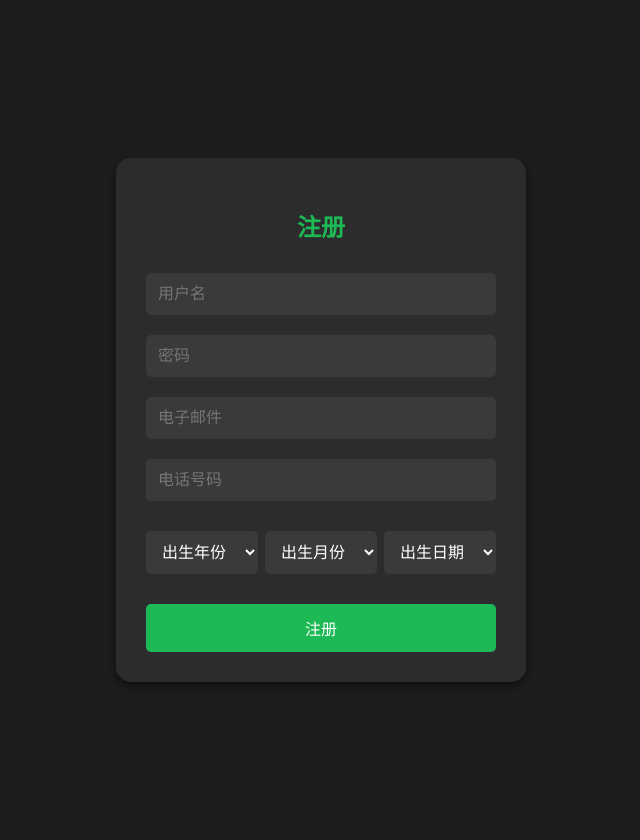
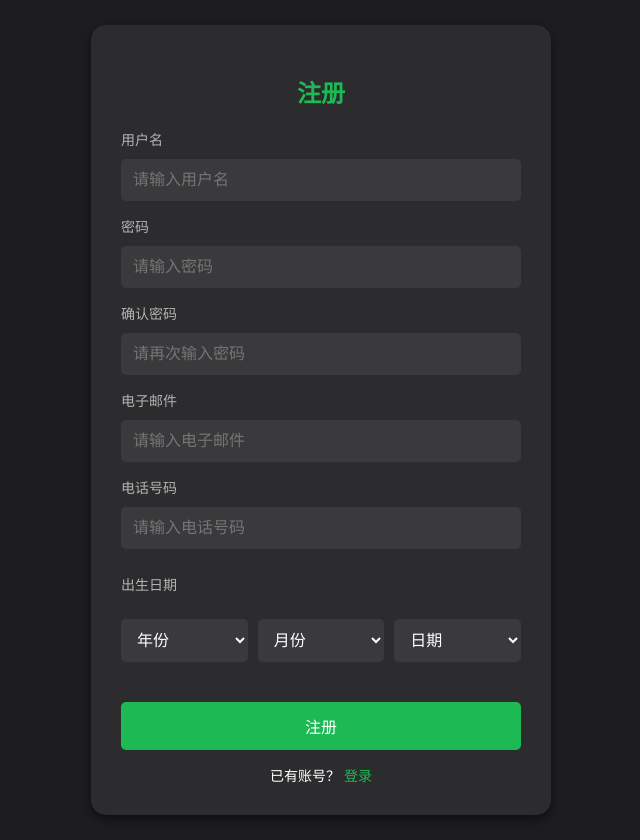
Before and after one commit to tankkkJiang/NNMusic-DatabaseProject, a Flask app: page /register in a window 1280 px wide. Shown: the whole page, without its empty margins (319-959 px from the left). Run offline with Flask 3, Linux system fonts and the light colour scheme; some libraries are stand-ins or nearby versions.

Commit message:
最新版最终版

```diff
--- a/app.py
+++ b/app.py
@@ -15,6 +15,14 @@ def index():
     return redirect('/login')
 
 
+@app.route('/logout')
+def logout():
+    # 清除用户会话数据
+    session.clear()
+    # 重定向到登录页面
+    return redirect(url_for('login'))
+
+
 # 注册页面的路由
 @app.route('/register', methods=['GET', 'POST'])
 @app.route('/register.html', methods=['GET', 'POST'])
@@ -23,33 +31,50 @@ def register():
         # 获取表单数据
         user_name = request.form['user_name']
         password = request.form['password']
+        confirm_password = request.form.get('confirm_password')
         email = request.form['email']
         tel = request.form['tel']
-        year = int(request.form['year'])
-        month = int(request.form['month'])
-        day = int(request.form['day'])
+        year = request.form['year']
+        month = request.form['month']
+        day = request.form['day']
+
+        # 检查密码和确认密码是否一致
+        if password != confirm_password:
+            flash("密码和确认密码不一致，请重新输入。", "error")
+            return redirect(url_for('register'))
 
         # 检查用户名是否已存在
-        with db.get_db_connection() as connection:
-            cursor = connection.cursor()
-            cursor.execute("SELECT user_name FROM Users WHERE user_name = %s", (user_name,))
-            existing_user = cursor.fetchone()
-            cursor.close()
+        try:
+            with db.get_db_connection() as connection:
+                cursor = connection.cursor()
+                cursor.execute("SELECT user_name FROM Users WHERE user_name = %s", (user_name,))
+                existing_user = cursor.fetchone()
 
-        if existing_user:
-            flash("用户名已存在，请选择其他用户名。", "error")
-            print(f"注册失败：用户名 '{user_name}' 已存在。")
+                if existing_user:
+                    flash("用户名已存在，请选择其他用户名。", "error")
+                    print(f"注册失败：用户名 '{user_name}' 已存在。")
+                    cursor.close()
+                    return redirect(url_for('register'))
+
+                # 插入新用户
+                cursor.execute("""
+                    INSERT INTO Users (user_name, password, email, tel, year, month, day)
+                    VALUES (%s, %s, %s, %s, %s, %s, %s)
+                """, (user_name, password, email, tel, int(year), int(month), int(day)))
+                connection.commit()
+                cursor.close()
+
+            flash("注册成功！", "success")
+            print(f"用户 '{user_name}' 注册成功。")
             return redirect(url_for('register'))
 
-        # 哈希密码
-        hashed_password = generate_password_hash(password)
+        except Exception as e:
+            print(f"Error inserting user '{user_name}': {e}")
+            flash("注册时发生错误，请稍后再试。", "error")
+            return redirect(url_for('register'))
 
-        print(f"注册新用户: {user_name}, 哈希密码: {hashed_password}, 邮箱: {email}, 电话: {tel}, 生日: {year}-{month}-{day}")
-        db.insert_user(user_name, hashed_password, email, tel, year, month, day)
-        flash("注册成功！", "success")
-        print(f"用户 '{user_name}' 注册成功。")
-        return redirect(url_for('register'))
     return render_template('register.html')  # GET 请求，显示注册页面
+
 
 # 登录页面的路由
 @app.route('/login', methods=['GET', 'POST'])
--- a/database.py
+++ b/database.py
@@ -91,7 +91,7 @@ def create_tables():
             CREATE TABLE IF NOT EXISTS Users (
                 user_id SERIAL PRIMARY KEY,
                 user_name VARCHAR(30) NOT NULL UNIQUE,
-                password VARCHAR(15) NOT NULL,
+                password VARCHAR(30) NOT NULL,
                 email VARCHAR(30),
                 tel VARCHAR(11),
                 year INT,
--- a/templates/register.html
+++ b/templates/register.html
@@ -19,7 +19,8 @@
         }
 
         .register-container {
-            width: 350px;
+            width: 100%;
+            max-width: 400px; /* 增加最大宽度 */
             padding: 30px;
             background: #2c2c2e;
             border-radius: 15px;
@@ -33,10 +34,21 @@
             color: #1db954;
         }
 
-        input[type="text"], input[type="password"], input[type="email"], input[type="tel"] {
+        label {
+            display: block;
+            text-align: left;
+            margin-bottom: 5px;
+            font-size: 14px;
+            color: #b3b3b3;
+        }
+
+        input[type="text"],
+        input[type="password"],
+        input[type="email"],
+        input[type="tel"] {
             width: 100%;
             padding: 12px;
-            margin: 10px 0;
+            margin: 5px 0 15px 0;
             border: none;
             border-radius: 5px;
             box-sizing: border-box;
@@ -47,12 +59,15 @@
             transition: background-color 0.3s;
         }
 
-        input[type="text"]:focus, input[type="password"]:focus, input[type="email"]:focus, input[type="tel"]:focus {
+        input[type="text"]:focus,
+        input[type="password"]:focus,
+        input[type="email"]:focus,
+        input[type="tel"]:focus {
             background-color: #4a4a4c;
         }
 
         select {
-            width: 32%;
+            width: 100%;
             padding: 12px;
             border: none;
             border-radius: 5px;
@@ -71,11 +86,25 @@
 
         .date-container {
             display: flex;
-            justify-content: space-between;
-            margin: 10px 0;
+            flex-direction: column; /* 改为垂直排列 */
+            gap: 10px;
+            margin: 10px 0 20px 0;
         }
 
-        button {
+        .date-container label {
+            margin-bottom: 5px;
+        }
+
+        .date-row {
+            display: flex;
+            gap: 10px;
+        }
+
+        .date-row select {
+            flex: 1;
+        }
+
+        button[type="submit"] {
             width: 100%;
             padding: 12px;
             background-color: #1db954;
@@ -88,23 +117,23 @@
             margin-top: 10px;
         }
 
-        button:hover {
+        button[type="submit"]:hover {
             background-color: #17a74a;
         }
 
-        .register-button {
-            padding: 10px 20px;
-            background-color: #007bff;
+        .register-link {
             margin-top: 15px;
-            border-radius: 5px;
             font-size: 14px;
-            width: 100%;
-            transition: background-color 0.3s;
-            cursor: pointer;
         }
 
-        .register-button:hover {
-            background-color: #0056b3;
+        .register-link a {
+            color: #1db954;
+            text-decoration: none;
+            transition: color 0.3s;
+        }
+
+        .register-link a:hover {
+            color: #17a74a;
         }
 
         .modal {
@@ -145,10 +174,25 @@
 
         .flash-success {
             background-color: #4caf50;
+            color: #fff;
+            padding: 10px;
+            border-radius: 5px;
+            margin-bottom: 15px;
         }
 
         .flash-error {
             background-color: #f44336;
+            color: #fff;
+            padding: 10px;
+            border-radius: 5px;
+            margin-bottom: 15px;
+        }
+
+        /* 响应式设计 */
+        @media (max-width: 480px) {
+            .register-container {
+                padding: 20px;
+            }
         }
     </style>
 </head>
@@ -156,38 +200,66 @@
     <div class="register-container">
         <h2>注册</h2>
 
+        <!-- 显示闪现消息 -->
+        {% with messages = get_flashed_messages(with_categories=true) %}
+            {% if messages %}
+                <div class="flash-message">
+                    {% for category, message in messages %}
+                        <div class="flash-{{ category }}">{{ message }}</div>
+                    {% endfor %}
+                </div>
+            {% endif %}
+        {% endwith %}
+
         <!-- 注册表单 -->
         <form id="registerForm" action="/register" method="POST">
-            <input type="text" id="user_name" name="user_name" placeholder="用户名" required><br>
-            <input type="password" id="password" name="password" placeholder="密码" required><br>
-            <input type="email" id="email" name="email" placeholder="电子邮件" required><br>
-            <input type="tel" id="tel" name="tel" placeholder="电话号码" required><br>
+            <label for="user_name">用户名</label>
+            <input type="text" id="user_name" name="user_name" placeholder="请输入用户名" required>
+
+            <label for="password">密码</label>
+            <input type="password" id="password" name="password" placeholder="请输入密码" required>
+
+            <label for="confirm_password">确认密码</label>
+            <input type="password" id="confirm_password" name="confirm_password" placeholder="请再次输入密码" required>
+
+            <label for="email">电子邮件</label>
+            <input type="email" id="email" name="email" placeholder="请输入电子邮件" required>
+
+            <label for="tel">电话号码</label>
+            <input type="tel" id="tel" name="tel" placeholder="请输入电话号码" pattern="[0-9]{10,15}" title="请输入有效的电话号码" required>
 
             <div class="date-container">
+                <label>出生日期</label>
+                <div class="date-row">
                     <select id="year" name="year" required>
-                    <option value="">出生年份</option>
+                        <option value="">年份</option>
                         {% for year in range(1900, 2025) %}
                             <option value="{{ year }}">{{ year }}</option>
                         {% endfor %}
                     </select>
 
                     <select id="month" name="month" required>
-                    <option value="">出生月份</option>
+                        <option value="">月份</option>
                         {% for month in range(1, 13) %}
                             <option value="{{ month }}">{{ month }}</option>
                         {% endfor %}
                     </select>
 
                     <select id="day" name="day" required>
-                    <option value="">出生日期</option>
+                        <option value="">日期</option>
                         {% for day in range(1, 32) %}
                             <option value="{{ day }}">{{ day }}</option>
                         {% endfor %}
                     </select>
                 </div>
+            </div>
 
             <button type="submit">注册</button>
         </form>
+
+        <div class="register-link">
+            已有账号？ <a href="/login">登录</a>
+        </div>
     </div>
 
     <!-- 弹窗 -->
@@ -199,6 +271,17 @@
     </div>
 
     <script>
+        // 前端表单验证
+        document.getElementById('registerForm').addEventListener('submit', function(event) {
+            const password = document.getElementById('password').value;
+            const confirmPassword = document.getElementById('confirm_password').value;
+
+            if (password !== confirmPassword) {
+                event.preventDefault();
+                alert('密码和确认密码不一致，请重新输入。');
+            }
+        });
+
         // 在页面加载时检查是否有闪现消息
         {% with messages = get_flashed_messages(with_categories=true) %}
             {% if messages %}
@@ -226,6 +309,14 @@
                 window.location.href = '/register';
             }
         }
+
+        // 点击模态框外部关闭模态框
+        window.onclick = function(event) {
+            const modal = document.getElementById('flashModal');
+            if (event.target == modal) {
+                modal.style.display = "none";
+            }
+        }
     </script>
 </body>
 </html>
```
Also changed, not shown: templates/base.html (added, +204 -0 lines), templates/community.html (+12 -3 lines), templates/home.html (+22 -10 lines). Lines whose indentation alone changed are shown as unchanged.
